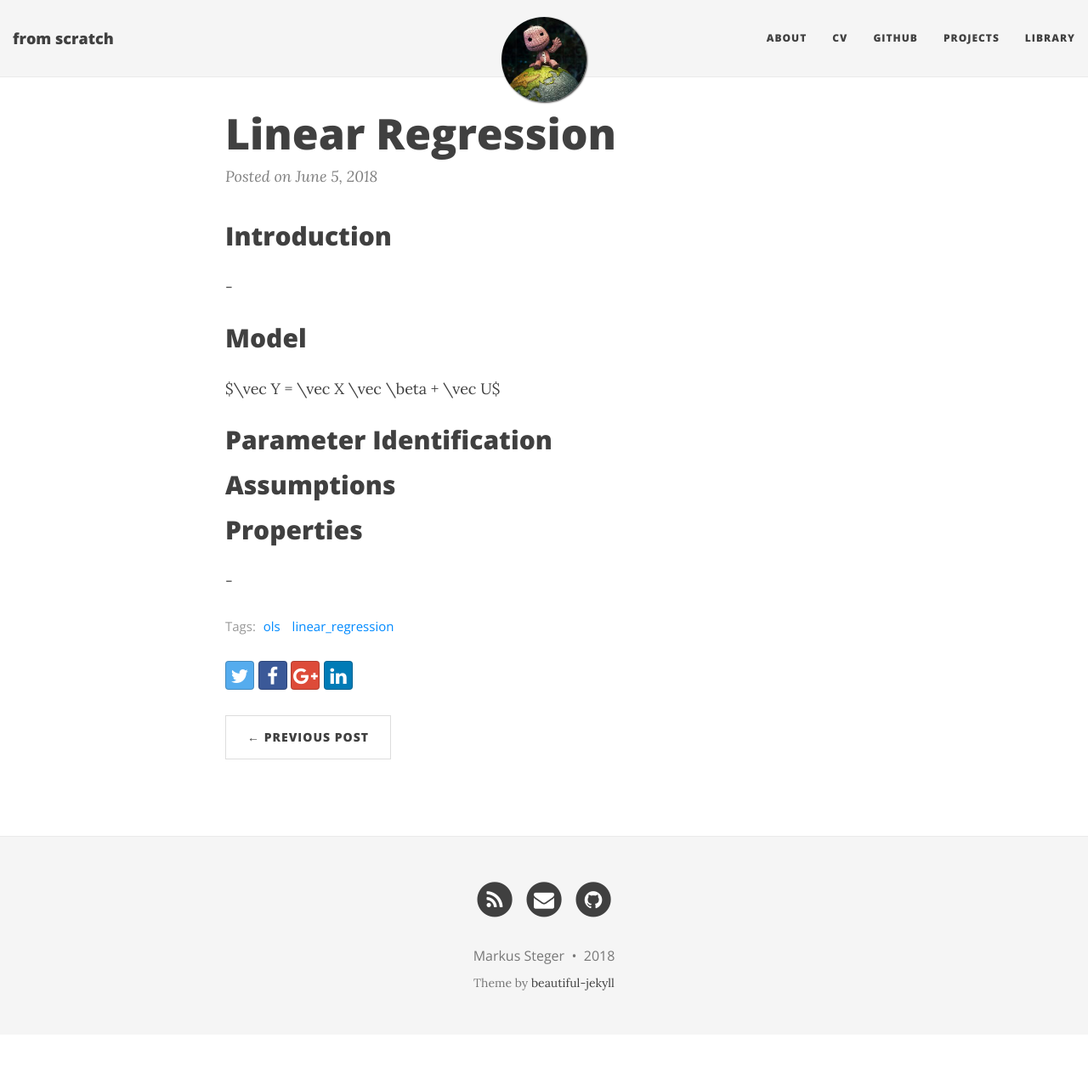
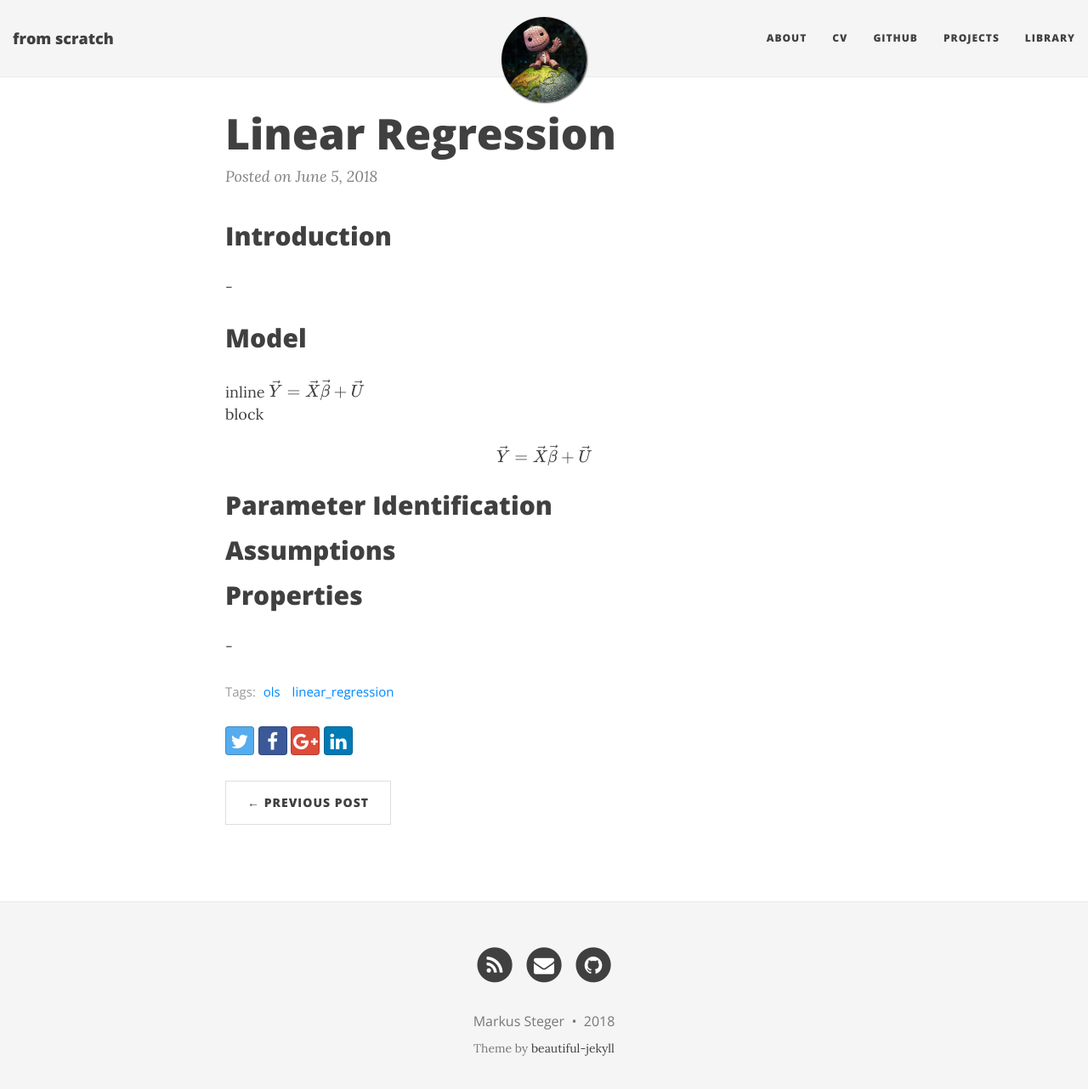
Before and after one commit to stgrmks/stgrmks.github.io, a Jekyll site: the page built from _posts/2018-06-05-linear-regression.md, in a window 1280 px wide and 1295 px high. Shown: the top 1282 px of the window at 85% size. Built offline with Jekyll 4.4.1, drawn with Linux system fonts in a browser that asks for light colours; nearby versions of some CDN libraries; formulas are drawn with MathJax 3.

```diff
--- a/_config.yml
+++ b/_config.yml
@@ -148,6 +148,7 @@ paginate: 5
 
 kramdown:
   input: GFM
+  mathjax: true
 
 # Default YAML values (more information on Jekyll's site)
 defaults:
--- a/_posts/2018-06-05-linear-regression.md
+++ b/_posts/2018-06-05-linear-regression.md
@@ -11,7 +11,9 @@ tag: [ols, linear_regression]
 ## Introduction
 -
 ## Model
-$\vec Y = \vec X \vec \beta + \vec U$
+inline \\(\vec Y = \vec X \vec \beta + \vec U\\) \\
+block \\[\vec Y = \vec X \vec \beta + \vec U\\]
+
 ## Parameter Identification
 
 ## Assumptions
```
